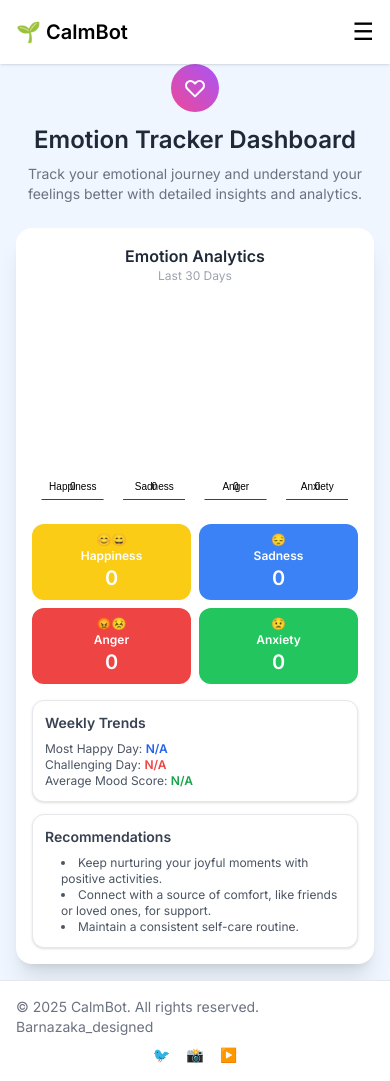
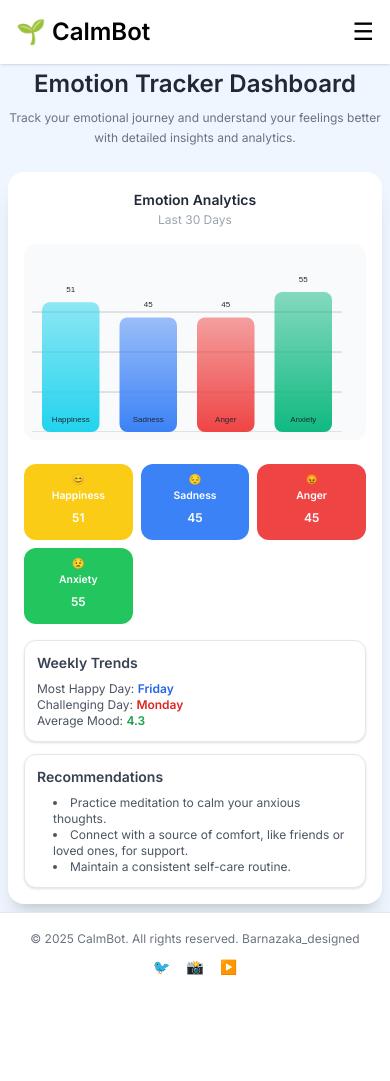
Before and after one commit to barnazaka/bot, a Flask app: page /tracker in a window 390 px wide. After the commit the page ends 975 px from the top, so only its background shows below. Run offline with Flask 3, Linux system fonts and the light colour scheme; data comes from the database, SQL or seed files in the repository; some libraries are stand-ins or nearby versions.

Commit message:
Update tracker.html

```diff
--- a/templates/tracker.html
+++ b/templates/tracker.html
@@ -33,31 +33,70 @@
       transform: translateY(-2px);
       box-shadow: 0 8px 16px rgba(0, 0, 0, 0.15);
     }
-    @media (min-width: 640px) {
-      .action-btn {
-        padding: 0.25rem 1rem;
-        font-size: 0.75rem;
-      }
-    }
     #emotion-chart {
       width: 100% !important;
       max-width: 100%;
       height: auto !important;
       min-height: 200px;
+      background: #f9fafb;
+      border-radius: 12px;
+      padding: 1rem;
     }
     #emotion-grid {
       grid-template-columns: repeat(auto-fit, minmax(120px, 1fr));
     }
+    /* Mobile-specific styles */
     @media (max-width: 640px) {
+      .action-btn {
+        padding: 0.25rem 0.75rem;
+        font-size: 0.75rem;
+      }
+      #emotion-chart {
+        min-height: 180px;
+        padding: 0.5rem;
+      }
       #emotion-grid {
-        font-size: 0.75rem;
+        grid-template-columns: repeat(auto-fit, minmax(80px, 1fr));
+        font-size: 0.65rem;
         gap: 0.5rem;
       }
       #emotion-grid div {
         padding: 0.5rem;
       }
       #emotion-grid span {
-        font-size: 1.25rem;
+        font-size: 1rem;
+      }
+      .container {
+        padding: 0.5rem !important;
+      }
+      h1 {
+        font-size: 1.5rem !important;
+      }
+      h2 {
+        font-size: 0.875rem !important;
+      }
+      p, span, li {
+        font-size: 0.75rem !important;
+      }
+    }
+    /* PC-specific styles */
+    @media (min-width: 640px) {
+      .action-btn {
+        padding: 0.25rem 1rem;
+        font-size: 0.75rem;
+      }
+      #emotion-chart {
+        min-height: 350px;
+      }
+      #emotion-grid {
+        font-size: 0.875rem;
+        gap: 1rem;
+      }
+      #emotion-grid div {
+        padding: 1rem;
+      }
+      #emotion-grid span {
+        font-size: 1.5rem;
       }
     }
   </style>
@@ -66,7 +105,7 @@
   <!-- Navigation -->
   <nav class="fixed top-0 left-0 w-full bg-white shadow p-4 z-50">
     <div class="max-w-7xl mx-auto flex items-center justify-between">
-      <div class="text-xl font-bold sm:text-2xl">🌱 CalmBot</div>
+      <a href="/" class="text-2xl font-bold">🌱 CalmBot</a>
       <div class="hidden md:flex space-x-4 lg:space-x-6">
         <a href="/" class="text-gray-700 hover:text-green-600 text-sm lg:text-base">Home</a>
         <a href="/about" class="text-gray-700 hover:text-green-600 text-sm lg:text-base">About</a>
@@ -88,81 +127,10 @@
     menuBtn.addEventListener('click', () => {
       mobileMenu.classList.toggle('hidden');
     });
-  </script>
 
-  <div class="flex-1 max-w-6xl mx-auto p-4 sm:p-6 pt-16 sm:pt-20">
-    <div class="text-center mb-6 sm:mb-8">
-      <div class="w-12 h-12 sm:w-16 sm:h-16 mx-auto mb-3 sm:mb-4 bg-gradient-to-tr from-pink-500 to-purple-500 rounded-full flex items-center justify-center">
-        <svg class="w-6 h-6 sm:w-8 sm:h-8 text-white" xmlns="http://www.w3.org/2000/svg" fill="none" viewBox="0 0 24 24" stroke="currentColor">
-          <path stroke-linecap="round" stroke-linejoin="round" stroke-width="2" d="M4.318 6.318a4.5 4.5 0 000 6.364L12 20.364l7.682-7.682a4.5 4.5 0 00-6.364-6.364L12 7.636l-1.318-1.318a4.5 4.5 0 00-6.364 0z" />
-        </svg>
-      </div>
-      <h1 class="text-2xl sm:text-3xl font-bold text-gray-800">Emotion Tracker Dashboard</h1>
-      <p class="text-gray-500 sm:text-gray-600 mt-2 sm:mt-4 text-sm sm:text-base">Track your emotional journey and understand your feelings better with detailed insights and analytics.</p>
-    </div>
+    const userId = '123';
 
-    <div class="bg-white rounded-2xl shadow-xl p-4 sm:p-6">
-      <div class="flex flex-col sm:flex-row justify-between items-center mb-4 sm:mb-6">
-        <h2 class="text-base sm:text-lg font-semibold text-gray-800">Emotion Analytics</h2>
-        <span class="text-xs sm:text-sm text-gray-400">Last 30 Days</span>
-      </div>
-
-      <div id="emotion-chart" class="mb-6 sm:mb-8"></div>
-
-      <div id="emotion-grid" class="grid grid-cols-2 sm:grid-cols-4 gap-2 sm:gap-4 text-white font-semibold text-center text-xs sm:text-sm mb-4 sm:mb-6">
-        <div class="bg-yellow-400 p-3 sm:p-4 rounded-xl">😊😄<br>Happiness<br><span class="text-xl sm:text-2xl font-bold" id="happiness-count">0</span></div>
-        <div class="bg-blue-500 p-3 sm:p-4 rounded-xl">😔<br>Sadness<br><span class="text-xl sm:text-2xl font-bold" id="sadness-count">0</span></div>
-        <div class="bg-red-500 p-3 sm:p-4 rounded-xl">😡😣<br>Anger<br><span class="text-xl sm:text-2xl font-bold" id="anger-count">0</span></div>
-        <div class="bg-green-500 p-3 sm:p-4 rounded-xl">😟<br>Anxiety<br><span class="text-xl sm:text-2xl font-bold" id="anxiety-count">0</span></div>
-      </div>
-
-      <div class="grid grid-cols-1 sm:grid-cols-2 gap-3 sm:gap-4">
-        <div class="bg-white shadow rounded-xl p-3 sm:p-4 border">
-          <h3 class="font-semibold text-gray-700 mb-2 text-sm sm:text-base">Weekly Trends</h3>
-          <p class="text-xs sm:text-sm"><span class="font-medium text-gray-600">Most Happy Day:</span> <span id="most-happy-day" class="text-blue-600 font-semibold">N/A</span></p>
-          <p class="text-xs sm:text-sm"><span class="font-medium text-gray-600">Challenging Day:</span> <span id="challenging-day" class="text-red-500 font-semibold">N/A</span></p>
-          <p class="text-xs sm:text-sm"><span class="font-medium text-gray-600">Average Mood Score:</span> <span id="avg-mood-score" class="text-green-600 font-semibold">N/A</span></p>
-        </div>
-        <div class="bg-white shadow rounded-xl p-3 sm:p-4 border">
-          <h3 class="font-semibold text-gray-700 mb-2 text-sm sm:text-base">Recommendations</h3>
-          <ul id="recommendations" class="list-disc pl-4 list-inside text-gray-600 text-xs sm:text-sm">
-            <li>Try meditation when feeling anxious</li>
-            <li>Connect with friends on challenging days</li>
-            <li>Maintain your positive routines</li>
-          </ul>
-        </div>
-      </div>
-    </div>
-  </div>
-
-  <!-- Footer -->
-  <footer class="bg-white border-t p-4">
-    <div class="max-w-7xl mx-auto flex flex-col sm:flex-row justify-between items-center text-sm text-gray-500 gap-2">
-      <p>© 2025 CalmBot. All rights reserved. Barnazaka_designed</p>
-      <div class="flex gap-4">
-        <a href="#" class="hover:text-blue-600">🐦</a>
-        <a href="#" class="hover:text-blue-600">📸</a>
-        <a href="#" class="hover:text-blue-600">▶️</a>
-      </div>
-    </div>
-  </footer>
-
-  <script>
-    async function getUserId() {
-      try {
-        const res = await fetch('/get-user-ip', {
-          method: 'GET',
-          headers: { 'Content-Type': 'application/json' }
-        });
-        const data = await res.json();
-        return data.user_id;
-      } catch (error) {
-        console.error('Error fetching user ID:', error);
-        return 'anonymous'; // Fallback
-      }
-    }
-
-    async function fetchEmotionData(userId) {
+    async function fetchEmotionData() {
       try {
         const res = await fetch('/progress', {
           method: 'POST',
@@ -182,29 +150,55 @@
       if (existingCanvas) existingCanvas.remove();
       new p5(sketch => {
         sketch.setup = () => {
-          let canvasWidth = Math.min(800, document.getElementById('emotion-chart').offsetWidth);
-          let canvasHeight = window.innerWidth < 640 ? 200 : 300;
+          let canvasWidth = Math.min(800, document.getElementById('emotion-chart').offsetWidth - 32); // Account for padding
+          let canvasHeight = window.innerWidth < 640 ? 180 : 350;
           let canvas = sketch.createCanvas(canvasWidth, canvasHeight);
           canvas.parent('emotion-chart');
+          // Ensure canvas is visible
+          canvas.style('display', 'block');
         };
         sketch.draw = () => {
-          sketch.background(255);
+          sketch.background(249, 250, 251); // Match #f9fafb
           let barWidth = sketch.width / data.emotions.length;
-          let colors = ['#f59e0b', '#3b82f6', '#ef4444', '#10b981'];
+          let colors = ['#22d3ee', '#3b82f6', '#ef4444', '#10b981'];
+          // Draw grid lines
+          sketch.stroke(200);
+          sketch.strokeWeight(1);
+          for (let y = 0; y <= sketch.height - 40; y += 40) {
+            sketch.line(0, sketch.height - y, sketch.width, sketch.height - y);
+          }
+          // Draw bars
           for (let i = 0; i < data.emotions.length; i++) {
-            sketch.fill(colors[i]);
+            // Gradient fill
+            let gradient = sketch.drawingContext.createLinearGradient(
+              i * barWidth + 10, sketch.height,
+              i * barWidth + 10, sketch.height - sketch.map(data.counts[i], 0, Math.max(...data.counts, 10), 0, sketch.height - 40)
+            );
+            gradient.addColorStop(0, colors[i]);
+            gradient.addColorStop(1, colors[i] + '80');
+            sketch.drawingContext.fillStyle = gradient;
+            sketch.noStroke();
             let h = sketch.map(data.counts[i], 0, Math.max(...data.counts, 10), 0, sketch.height - 40);
-            sketch.rect(i * barWidth + 10, sketch.height - h, barWidth - 20, h);
-            sketch.fill(0);
+            sketch.rect(i * barWidth + 10, sketch.height - h, barWidth - 20, h, 8);
+            // Glow effect on hover
+            if (sketch.mouseX > i * barWidth + 10 && sketch.mouseX < i * barWidth + barWidth - 10 &&
+                sketch.mouseY > sketch.height - h && sketch.mouseY < sketch.height) {
+              sketch.drawingContext.shadowBlur = 10;
+              sketch.drawingContext.shadowColor = colors[i];
+              sketch.rect(i * barWidth + 10, sketch.height - h, barWidth - 20, h, 8);
+              sketch.drawingContext.shadowBlur = 0;
+            }
+            // Text
+            sketch.fill(31, 41, 55); // Match --text-dark
             sketch.textAlign(sketch.CENTER);
-            sketch.textSize(window.innerWidth < 640 ? 10 : 12);
+            sketch.textSize(window.innerWidth < 640 ? 8 : 14);
             sketch.text(data.emotions[i].charAt(0).toUpperCase() + data.emotions[i].slice(1), i * barWidth + barWidth / 2, sketch.height - 10);
             sketch.text(data.counts[i], i * barWidth + barWidth / 2, sketch.height - h - 10);
           }
         };
         sketch.windowResized = () => {
-          let canvasWidth = Math.min(800, document.getElementById('emotion-chart').offsetWidth);
-          let canvasHeight = window.innerWidth < 640 ? 200 : 300;
+          let canvasWidth = Math.min(800, document.getElementById('emotion-chart').offsetWidth - 32);
+          let canvasHeight = window.innerWidth < 640 ? 180 : 350;
           sketch.resizeCanvas(canvasWidth, canvasHeight);
         };
       }, 'emotion-chart');
@@ -261,12 +255,68 @@
     }
 
     window.addEventListener('load', async () => {
-      const userId = await getUserId();
-      const data = await fetchEmotionData(userId);
+      const data = await fetchEmotionData();
       initChart(data);
       updateEmotionGrid(data);
       updateTrendsAndRecommendations(data);
     });
   </script>
+
+  <div class="flex-1 max-w-6xl mx-auto p-4 sm:p-6 pt-16 sm:pt-20 container">
+    <div class="text-center mb-6 sm:mb-8">
+      <div class="w-12 h-12 sm:w-16 sm:h-16 mx-auto mb-3 sm:mb-4 bg-gradient-to-tr from-pink-500 to-purple-500 rounded-full flex items-center justify-center">
+        <svg class="w-6 h-6 sm:w-8 sm:h-8 text-white" xmlns="http://www.w3.org/2000/svg" fill="none" viewBox="0 0 24 24" stroke="currentColor">
+          <path stroke-linecap="round" stroke-linejoin="round" stroke-width="2" d="M4.318 6.318a4.5 4.5 0 000 6.364L12 20.364l7.682-7.682a4.5 4.5 0 00-6.364-6.364L12 7.636l-1.318-1.318a4.5 4.5 0 00-6.364 0z" />
+        </svg>
+      </div>
+      <h1 class="text-2xl sm:text-3xl font-bold text-gray-800">Emotion Tracker Dashboard</h1>
+      <p class="text-gray-500 sm:text-gray-600 mt-2 sm:mt-4 text-sm sm:text-base">Track your emotional journey and understand your feelings better with detailed insights and analytics.</p>
+    </div>
+
+    <div class="bg-white rounded-2xl shadow-xl p-4 sm:p-6">
+      <div class="flex flex-col sm:flex-row justify-between items-center mb-4 sm:mb-6">
+        <h2 class="text-base sm:text-lg font-semibold text-gray-800">Emotion Analytics</h2>
+        <span class="text-xs sm:text-sm text-gray-400">Last 30 Days</span>
+      </div>
+
+      <div id="emotion-chart" class="mb-6 sm:mb-8"></div>
+
+      <div id="emotion-grid" class="grid grid-cols-2 sm:grid-cols-4 gap-2 sm:gap-4 text-white font-semibold text-center text-xs sm:text-sm mb-4 sm:mb-6">
+        <div class="bg-yellow-400 p-3 sm:p-4 rounded-xl">😊<br>Happiness<br><span class="text-xl sm:text-2xl font-bold" id="happiness-count">0</span></div>
+        <div class="bg-blue-500 p-3 sm:p-4 rounded-xl">😔<br>Sadness<br><span class="text-xl sm:text-2xl font-bold" id="sadness-count">0</span></div>
+        <div class="bg-red-500 p-3 sm:p-4 rounded-xl">😡<br>Anger<br><span class="text-xl sm:text-2xl font-bold" id="anger-count">0</span></div>
+        <div class="bg-green-500 p-3 sm:p-4 rounded-xl">😟<br>Anxiety<br><span class="text-xl sm:text-2xl font-bold" id="anxiety-count">0</span></div>
+      </div>
+
+      <div class="grid grid-cols-1 sm:grid-cols-2 gap-3 sm:gap-4">
+        <div class="bg-white shadow rounded-xl p-3 sm:p-4 border">
+          <h3 class="font-semibold text-gray-700 mb-2 text-sm sm:text-base">Weekly Trends</h3>
+          <p class="text-xs sm:text-sm"><span class="font-medium text-gray-600">Most Happy Day:</span> <span id="most-happy-day" class="text-blue-600 font-semibold">N/A</span></p>
+          <p class="text-xs sm:text-sm"><span class="font-medium text-gray-600">Challenging Day:</span> <span id="challenging-day" class="text-red-600 font-semibold">N/A</span></p>
+          <p class="text-xs sm:text-sm"><span class="font-medium text-gray-600">Average Mood:</span> <span id="avg-mood-score" class="text-green-600 font-semibold">N/A</span></p>
+        </div>
+        <div class="bg-white shadow rounded-xl p-3 sm:p-4 border">
+          <h3 class="font-semibold text-gray-700 mb-2 text-sm sm:text-base">Recommendations</h3>
+          <ul id="recommendations" class="list-disc pl-4 list-inside text-gray-600 text-xs sm:text-sm">
+            <li>Try meditation when feeling anxious</li>
+            <li>Connect with friends on challenging days</li>
+            <li>Maintain your positive routines</li>
+          </ul>
+        </div>
+      </div>
+    </div>
+  </div>
+
+  <!-- Footer -->
+  <footer class="bg-white border-t p-4">
+    <div class="max-w-7xl mx-auto flex flex-col sm:flex-row justify-between items-center text-sm text-gray-500 gap-2">
+      <p>© 2025 CalmBot. All rights reserved. Barnazaka_designed</p>
+      <div class="flex gap-4">
+        <a href="#" class="hover:text-blue-600">🐦</a>
+        <a href="#" class="hover:text-blue-600">📸</a>
+        <a href="#" class="hover:text-blue-600">▶️</a>
+      </div>
+    </div>
+  </footer>
 </body>
 </html>
```
